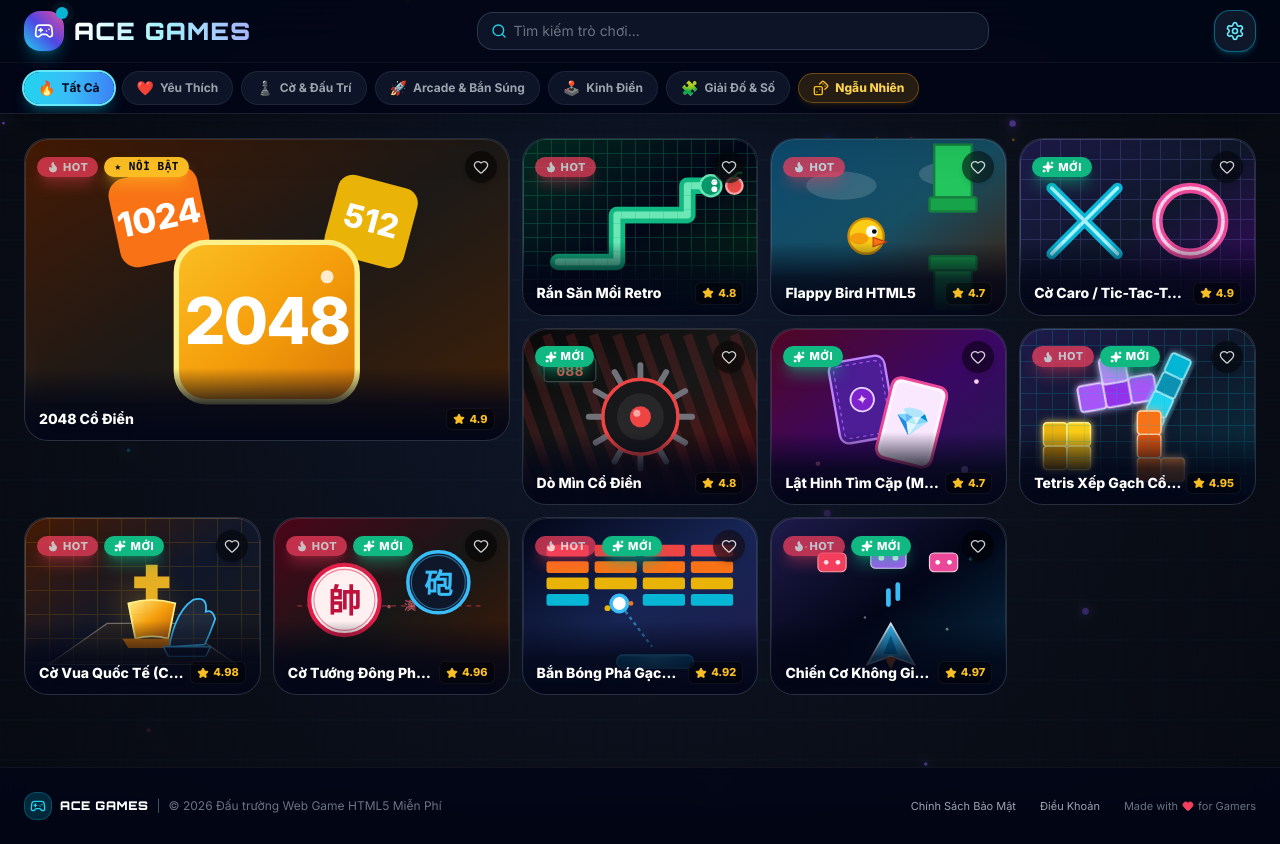
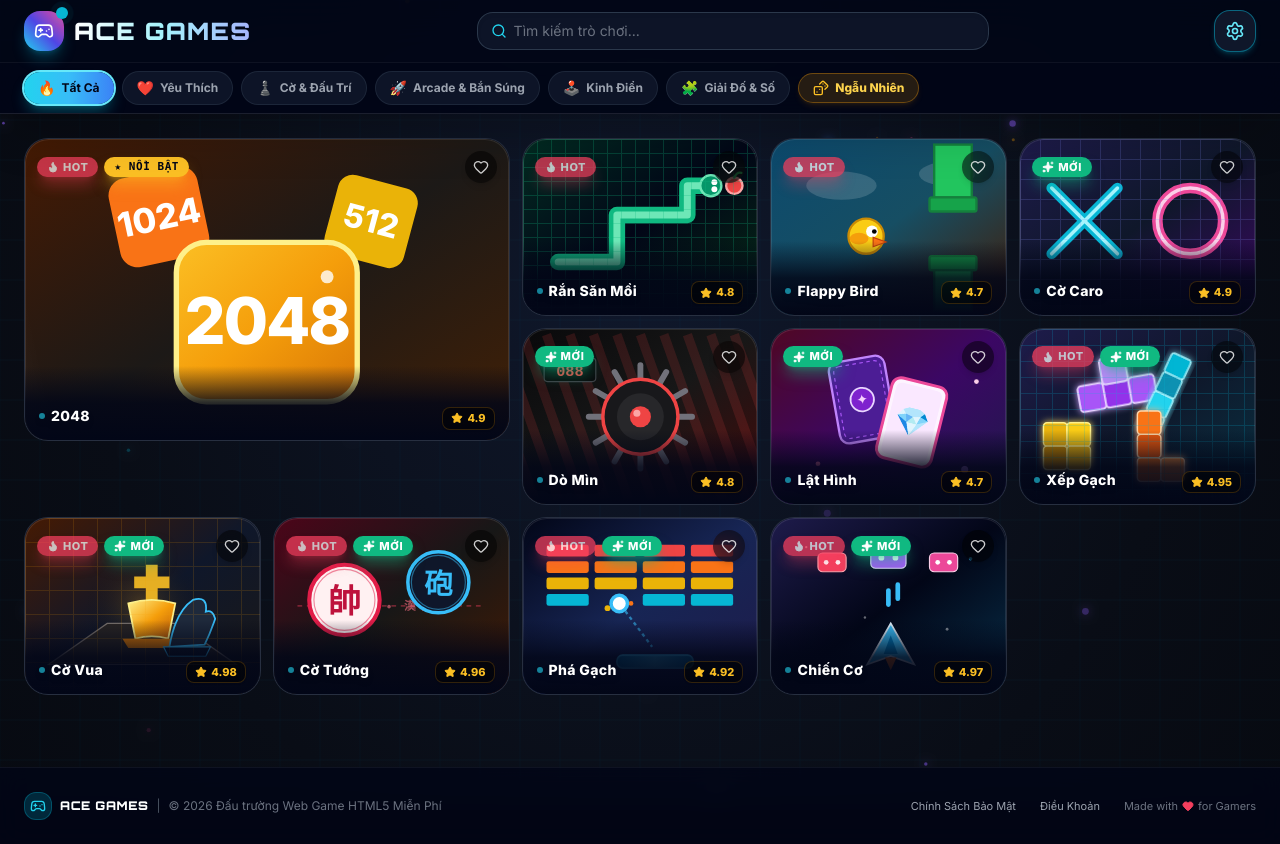
Before and after one commit to ledinhphat1994-rgb/ace-games, a React (Vite) app: page / in a window 1280 px wide. Built offline with nearby package versions, Linux system fonts and the light colour scheme.

Commit message:
feat: make game titles concise with animated aesthetics and long-hover tooltip notes

```diff
--- a/src/App.tsx
+++ b/src/App.tsx
@@ -55,6 +55,7 @@ export function App() {
       const q = searchQuery.toLowerCase();
       return (
         game.title.toLowerCase().includes(q) ||
+        (game.subtitle && game.subtitle.toLowerCase().includes(q)) ||
         game.tags.some(t => t.toLowerCase().includes(q))
       );
     });
--- a/src/components/GameCard.tsx
+++ b/src/components/GameCard.tsx
@@ -98,16 +98,40 @@ export const GameCard: React.FC<GameCardProps> = ({
         </div>
       </div>
 
-      {/* Bottom Title Scrim (Clean & Focused on Game Visuals) */}
-      <div className="absolute inset-x-0 bottom-0 z-10 pt-10 pb-2.5 px-3 sm:px-3.5 bg-gradient-to-t from-slate-950 via-slate-950/80 to-transparent flex items-center justify-between">
-        <div className="min-w-0 pr-1">
-          <h3 className="text-xs sm:text-sm font-black text-white group-hover:text-cyan-300 transition-colors truncate drop-shadow-md">
-            {game.title}
+      {/* Animated Long-Hover Tooltip with Chú Thích Chi Tiết (Rê vào đủ lâu 500ms hiển thị) */}
+      <div className="absolute inset-x-2 bottom-12 z-40 opacity-0 translate-y-3 scale-95 pointer-events-none group-hover:opacity-100 group-hover:translate-y-0 group-hover:scale-100 transition-all duration-300 delay-500 ease-out bg-slate-950/95 backdrop-blur-xl border border-cyan-500/50 rounded-2xl p-3 shadow-[0_12px_35px_rgba(0,0,0,0.9)] text-left">
+        <div className="flex items-center gap-2 mb-1.5 pb-1.5 border-b border-white/10">
+          <span className="text-xl flex-shrink-0">{game.thumbnailIcon}</span>
+          <div className="min-w-0 flex-1">
+            <h4 className="text-xs font-black text-cyan-300 font-['Orbitron'] truncate">
+              {game.title}
+            </h4>
+            <span className="text-[10px] text-amber-300 font-bold truncate block">
+              {game.subtitle || game.categoryLabel}
+            </span>
+          </div>
+        </div>
+        <p className="text-[11px] text-gray-300 leading-snug line-clamp-2">
+          {game.description}
+        </p>
+        <div className="mt-2 pt-1.5 border-t border-white/5 flex items-center justify-between text-[10px] text-gray-400">
+          <span className="text-cyan-400 font-bold">{game.categoryLabel}</span>
+          <span className="font-mono text-emerald-400 font-bold">{(game.plays / 1000).toFixed(0)}k lượt chơi</span>
+        </div>
+      </div>
+
+      {/* Bottom Title Scrim (Clean, Animated, High Aesthetic) */}
+      <div className="absolute inset-x-0 bottom-0 z-10 pt-10 pb-2.5 px-3 sm:px-3.5 bg-gradient-to-t from-slate-950 via-slate-950/85 to-transparent flex items-center justify-between">
+        <div className="min-w-0 pr-1 flex flex-col justify-center">
+          <h3 className="text-xs sm:text-sm font-black text-white group-hover:text-cyan-300 transition-all duration-300 truncate drop-shadow-md tracking-wide group-hover:drop-shadow-[0_0_12px_rgba(6,182,212,0.8)] flex items-center gap-1.5">
+            <span className="w-1.5 h-1.5 rounded-full bg-cyan-400 opacity-60 group-hover:opacity-100 group-hover:animate-ping flex-shrink-0" />
+            <span className="truncate">{game.title}</span>
           </h3>
+          <div className="w-0 group-hover:w-full h-0.5 bg-gradient-to-r from-cyan-400 via-amber-400 to-rose-400 transition-all duration-500 rounded-full mt-0.5" />
         </div>
 
-        <div className="flex items-center gap-1 text-[11px] font-black text-amber-400 flex-shrink-0 bg-black/40 px-1.5 py-0.5 rounded-md border border-white/5">
-          <Star className="w-3 h-3 fill-amber-400" />
+        <div className="flex items-center gap-1 text-[11px] font-black text-amber-400 flex-shrink-0 bg-black/50 px-2 py-0.5 rounded-lg border border-amber-500/20 shadow-sm">
+          <Star className="w-3 h-3 fill-amber-400 text-amber-400" />
           <span>{game.rating}</span>
         </div>
       </div>
--- a/src/components/GameModal.tsx
+++ b/src/components/GameModal.tsx
@@ -155,13 +155,26 @@ export const GameModal: React.FC<GameModalProps> = ({ game, onClose }) => {
       <div className={`flex items-center justify-between px-3 sm:px-6 py-2 border-b border-white/10 flex-shrink-0 z-20 ${
         viewMode === 'vung2' ? 'bg-slate-950/90 backdrop-blur-md' : 'bg-slate-950/80 backdrop-blur-md'
       }`}>
-        {/* Game Title - VÙNG 3 ĐÃ BỊ XÓA (Xóa badge loại game) */}
-        <div className="flex items-center gap-2.5">
-          <span className="text-xl sm:text-2xl drop-shadow-md">{game.thumbnailIcon}</span>
-          <div>
-            <h2 className="text-sm sm:text-lg font-black text-white leading-tight font-['Orbitron']">
-              {game.title}
-            </h2>
+        {/* Game Title: Animated, Sinh động, Thẩm mỹ cao */}
+        <div
+          className="flex items-center gap-2.5 group cursor-default"
+          title={`${game.title}: ${game.subtitle || game.description}`}
+        >
+          <span className="text-xl sm:text-2xl drop-shadow-md transform transition-transform duration-300 group-hover:scale-125 group-hover:rotate-6">
+            {game.thumbnailIcon}
+          </span>
+          <div className="flex flex-col">
+            <div className="flex items-center gap-2">
+              <h2 className="text-sm sm:text-lg font-black tracking-wider font-['Orbitron'] bg-gradient-to-r from-white via-cyan-200 to-amber-300 bg-clip-text text-transparent drop-shadow-[0_0_12px_rgba(6,182,212,0.5)]">
+                {game.title}
+              </h2>
+              {game.subtitle && (
+                <span className="hidden md:inline-block text-[11px] font-bold text-gray-400/90 bg-white/5 px-2.5 py-0.5 rounded-full border border-white/5">
+                  {game.subtitle}
+                </span>
+              )}
+            </div>
+            <div className="w-12 group-hover:w-full h-0.5 bg-gradient-to-r from-cyan-400 via-amber-400 to-rose-400 transition-all duration-500 rounded-full mt-0.5 opacity-80" />
           </div>
         </div>
 
--- a/src/data/games.ts
+++ b/src/data/games.ts
@@ -3,7 +3,8 @@ import type { GameInfo } from '../types/game';
 export const GAMES_CATALOG: GameInfo[] = [
   {
     id: '2048',
-    title: '2048 Cổ Điển',
+    title: '2048',
+    subtitle: '2048 Cổ Điển - Trượt ghép số đỉnh cao',
     category: 'puzzle',
     categoryLabel: 'Trí Tuệ & Số Học',
     description: 'Trượt các ô số giống nhau để hợp nhất và chạm mốc 2048 kỳ diệu! Game giải đố gây nghiện hàng đầu thế giới.',
@@ -25,7 +26,8 @@ export const GAMES_CATALOG: GameInfo[] = [
   },
   {
     id: 'snake',
-    title: 'Rắn Săn Mồi Retro',
+    title: 'Rắn Săn Mồi',
+    subtitle: 'Rắn Săn Mồi Retro - Huyền thoại tuổi thơ Nokia',
     category: 'arcade',
     categoryLabel: 'Phản Xạ Cổ Điển',
     description: 'Huyền thoại game rắn săn mồi Nokia với đồ họa arcade neon hiện đại, ăn táo để dài ra và lập kỷ lục điểm số!',
@@ -47,7 +49,8 @@ export const GAMES_CATALOG: GameInfo[] = [
   },
   {
     id: 'flappy',
-    title: 'Flappy Bird HTML5',
+    title: 'Flappy Bird',
+    subtitle: 'Flappy Bird Arcade - Thử thách phản xạ cực đỉnh',
     category: 'arcade',
     categoryLabel: 'Thử Thách Phản Xạ',
     description: 'Điều khiển chú chim vượt qua mê cung những ống nước xanh. Cực kỳ thử thách lòng kiên nhẫn!',
@@ -69,7 +72,8 @@ export const GAMES_CATALOG: GameInfo[] = [
   },
   {
     id: 'caro',
-    title: 'Cờ Caro / Tic-Tac-Toe AI',
+    title: 'Cờ Caro',
+    subtitle: 'Cờ Caro 3x3 - Đấu trí cùng AI Minimax hoặc bạn bè',
     category: 'strategy',
     categoryLabel: 'Chiến Thuật & Trí Tuệ',
     description: 'Trò chơi cờ caro quen thuộc thời đi học! Thách đấu với AI thuật toán Minimax hoặc chơi cùng bạn bè trên cùng máy.',
@@ -91,7 +95,8 @@ export const GAMES_CATALOG: GameInfo[] = [
   },
   {
     id: 'minesweeper',
-    title: 'Dò Mìn Cổ Điển',
+    title: 'Dò Mìn',
+    subtitle: 'Dò Mìn Cổ Điển - Rà phá bom mìn logic đỉnh cao',
     category: 'classic',
     categoryLabel: 'Kinh Điển Văn Phòng',
     description: 'Game dò mìn huyền thoại Windows! Suy luận logic từ các con số để cắm cờ toàn bộ bãi mìn mà không bị nổ.',
@@ -113,7 +118,8 @@ export const GAMES_CATALOG: GameInfo[] = [
   },
   {
     id: 'memory',
-    title: 'Lật Hình Tìm Cặp (Memory Match)',
+    title: 'Lật Hình',
+    subtitle: 'Lật Hình Tìm Cặp - Rèn luyện trí nhớ siêu phàm 3 sao',
     category: 'puzzle',
     categoryLabel: 'Rèn Luyện Trí Nhớ',
     description: 'Lật tìm các cặp thẻ bài giống nhau trong thời gian ngắn nhất. Thích hợp cho cả trẻ em và người lớn xả stress!',
@@ -135,7 +141,8 @@ export const GAMES_CATALOG: GameInfo[] = [
   },
   {
     id: 'tetris',
-    title: 'Tetris Xếp Gạch Cổ Điển',
+    title: 'Xếp Gạch',
+    subtitle: 'Tetris Xếp Gạch - Huyền thoại giải đố kinh điển',
     category: 'classic',
     categoryLabel: 'Kinh Điển Mọi Thời Đại',
     description: 'Huyền thoại xếp gạch mọi thời đại! Xếp các khối gạch tetrominoes kín hàng để ghi điểm combo và chạm kỷ lục thế giới.',
@@ -158,7 +165,8 @@ export const GAMES_CATALOG: GameInfo[] = [
   },
   {
     id: 'chess',
-    title: 'Cờ Vua Quốc Tế (Chess AI)',
+    title: 'Cờ Vua',
+    subtitle: 'Cờ Vua Quốc Tế - Đấu trí chiến thuật đỉnh cao cùng AI',
     category: 'strategy',
     categoryLabel: 'Chiến Thuật Quốc Tế',
     description: 'Bàn cờ 8×8 tiêu chuẩn quốc tế! Đấu trí chiến thuật đỉnh cao cùng AI nhiều cấp độ hoặc so tài 2 người chơi trên cùng thiết bị.',
@@ -181,7 +189,8 @@ export const GAMES_CATALOG: GameInfo[] = [
   },
   {
     id: 'xiangqi',
-    title: 'Cờ Tướng Đông Phương (Xiangqi AI)',
+    title: 'Cờ Tướng',
+    subtitle: 'Cờ Tướng Đông Phương - Kỳ nghệ sông Sở Hà Hán Giới',
     category: 'strategy',
     categoryLabel: 'Kỳ Nghệ Á Đông',
     description: 'Bàn cờ 9×10 kinh điển sông Sở Hà Hán Giới! Tấn công Cửu Cung, phối hợp Xe Pháo Mã cùng AI hoặc bạn bè.',
@@ -204,7 +213,8 @@ export const GAMES_CATALOG: GameInfo[] = [
   },
   {
     id: 'breakout',
-    title: 'Bắn Bóng Phá Gạch (Breakout)',
+    title: 'Phá Gạch',
+    subtitle: 'Bắn Bóng Phá Gạch - Tốc độ nảy cực gắt nhịp nhàng',
     category: 'arcade',
     categoryLabel: 'Arcade Thử Thách',
     description: 'Bắn bóng đập tan toàn bộ các hàng gạch màu rực rỡ! Di chuyển thanh trượt nhịp nhàng và bắt kịp tốc độ bóng nảy cực gắt.',
@@ -227,7 +237,8 @@ export const GAMES_CATALOG: GameInfo[] = [
   },
   {
     id: 'space-shooter',
-    title: 'Chiến Cơ Không Gian (Space Arcade)',
+    title: 'Chiến Cơ',
+    subtitle: 'Chiến Cơ Không Gian - Tiêu diệt hạm đội bảo vệ ngân hà',
     category: 'arcade',
     categoryLabel: 'Bắn Súng Không Gian',
     description: 'Điều khiển phi thuyền không gian né làn mưa đạn la-de, tiêu diệt hạm đội quái vật ngoài hành tinh để bảo vệ vũ trụ.',
--- a/src/types/game.ts
+++ b/src/types/game.ts
@@ -3,6 +3,7 @@ export type GameCategory = 'all' | 'puzzle' | 'arcade' | 'strategy' | 'classic'
 export interface GameInfo {
   id: string;
   title: string;
+  subtitle?: string;
   category: GameCategory;
   categoryLabel: string;
   description: string;
```
